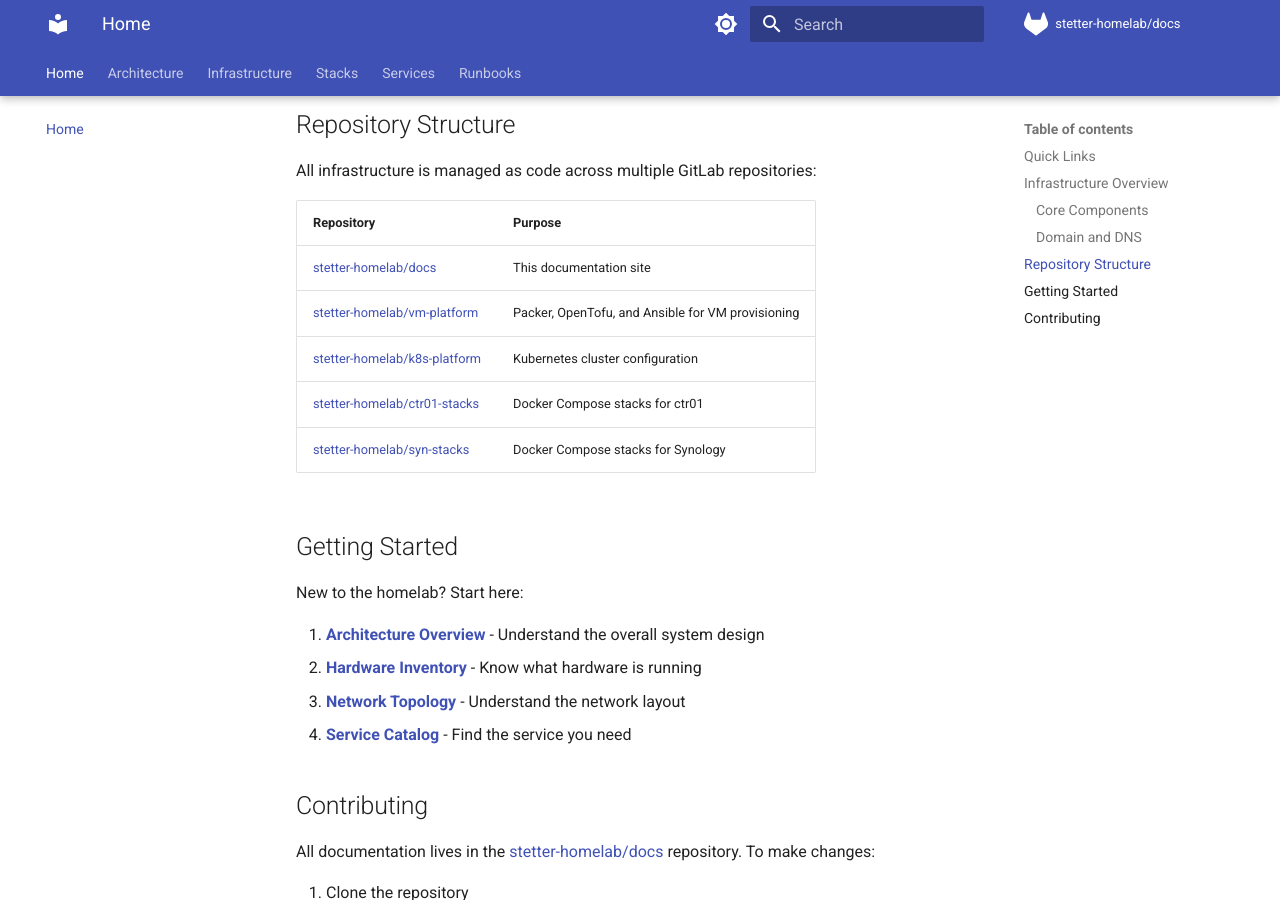
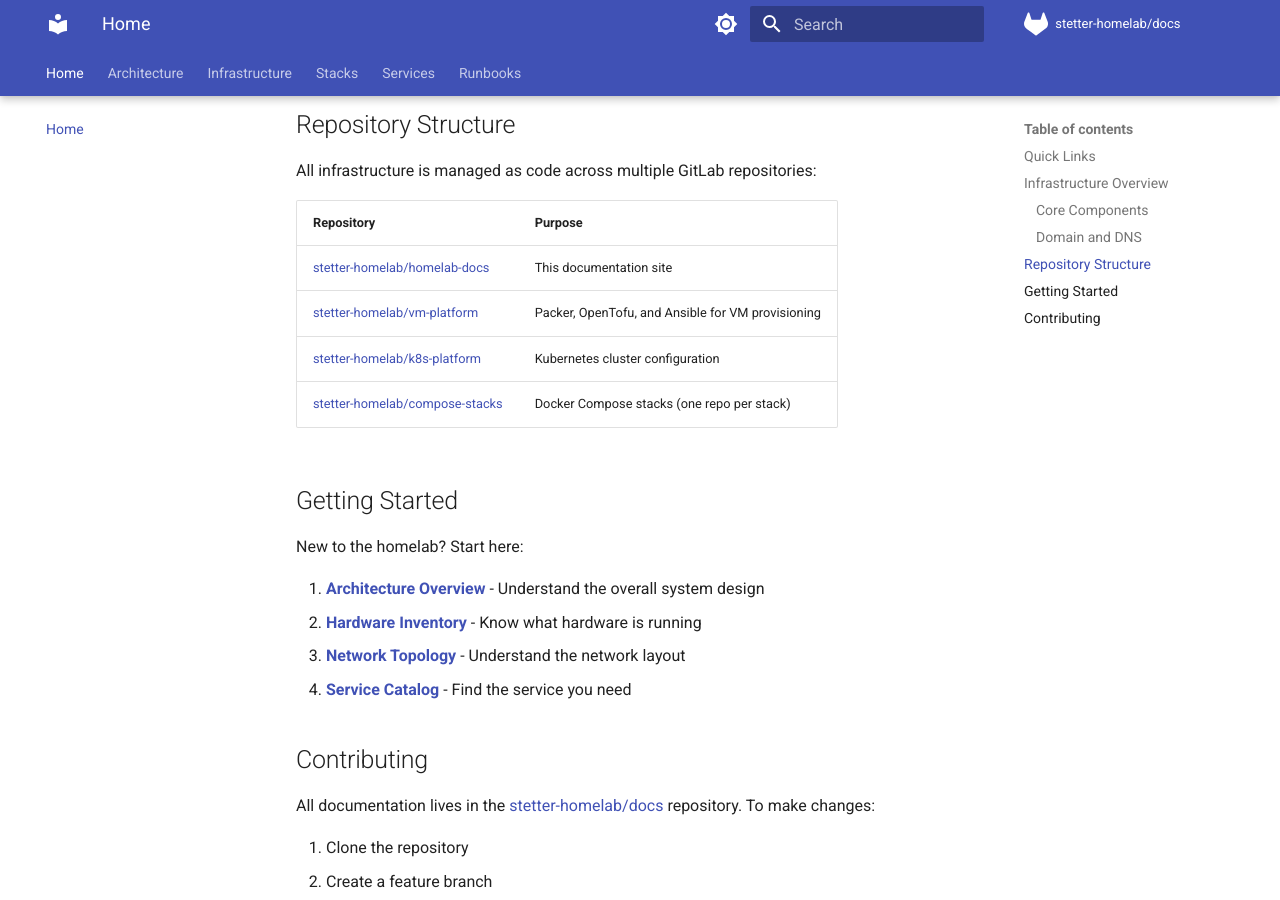
Before and after one commit to johnstetter/homelab-docs, an MkDocs documentation site: the page built from docs/index.md, in a window 1280 px wide and 900 px high, scrolled down 1775 px. Built offline with MkDocs 1.6.1 and Material for MkDocs 9.7.7, drawn with Linux system fonts in a browser that asks for light colours; comment, search, counter and statistics services are not loaded.

Commit message:
fix(docs): Correct repository references to compose-stacks
Updated all references from deprecated ctr01-stacks and syn-stacks
to the current compose-stacks group structure (one repo per stack).

Files updated:
- docs/index.md
- docs/stacks/index.md
- docs/stacks/ctr01.md
- docs/stacks/synology.md
- docs/infrastructure/index.md

Relates to #1

🤖 Generated with [Claude Code](https://claude.com/claude-code)

Co-Authored-By: Claude <noreply@anthropic.com>

```diff
--- a/docs/index.md
+++ b/docs/index.md
@@ -77,11 +77,10 @@ All infrastructure is managed as code across multiple GitLab repositories:
 
 | Repository | Purpose |
 |------------|---------|
-| [stetter-homelab/docs](https://gitlab.com/stetter-homelab/docs) | This documentation site |
+| [stetter-homelab/homelab-docs](https://gitlab.com/stetter-homelab/homelab-docs) | This documentation site |
 | [stetter-homelab/vm-platform](https://gitlab.com/stetter-homelab/vm-platform) | Packer, OpenTofu, and Ansible for VM provisioning |
 | [stetter-homelab/k8s-platform](https://gitlab.com/stetter-homelab/k8s-platform) | Kubernetes cluster configuration |
-| [stetter-homelab/ctr01-stacks](https://gitlab.com/stetter-homelab/ctr01-stacks) | Docker Compose stacks for ctr01 |
-| [stetter-homelab/syn-stacks](https://gitlab.com/stetter-homelab/syn-stacks) | Docker Compose stacks for Synology |
+| [stetter-homelab/compose-stacks](https://gitlab.com/stetter-homelab/compose-stacks) | Docker Compose stacks (one repo per stack) |
 
 ## Getting Started
 
```
Also changed, not shown: docs/infrastructure/index.md (+1 -2 lines), docs/stacks/ctr01.md (+1 -1 lines), docs/stacks/index.md (+2 -2 lines), docs/stacks/synology.md (+2 -2 lines).
